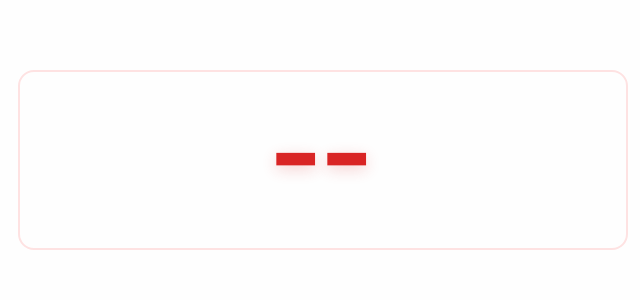
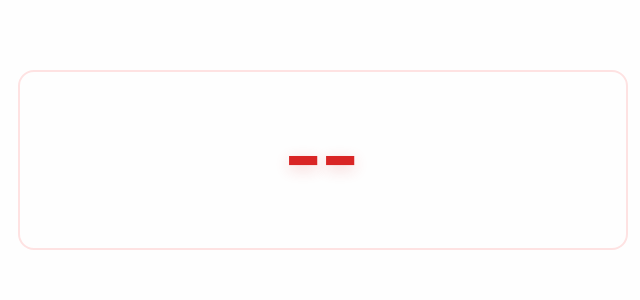
Before and after one commit to trieuphongit/trieuphongit.github.io, a plain HTML site: page index.html in a window 1280 px wide. Shown: the part 172-472 px from the top of the page, 73-713 px from the left. Drawn offline with Linux system fonts and the light colour scheme.

Commit message:
Update font size SoHienThi

```diff
--- a/style.css
+++ b/style.css
@@ -144,7 +144,7 @@ h3 { margin: 0; font-size: 1.2rem; font-weight: 600; color: var(--text-color); }
 
 /* ===== ĐÃ CẬP NHẬT PHẦN NÀY ===== */
 #soHienThi {
-    font-size: 5.5rem;
+    font-size: 4rem;
     font-weight: 700;
     color: var(--primary-color);
     text-shadow: 0 4px 15px rgba(217, 37, 37, 0.2);
```
